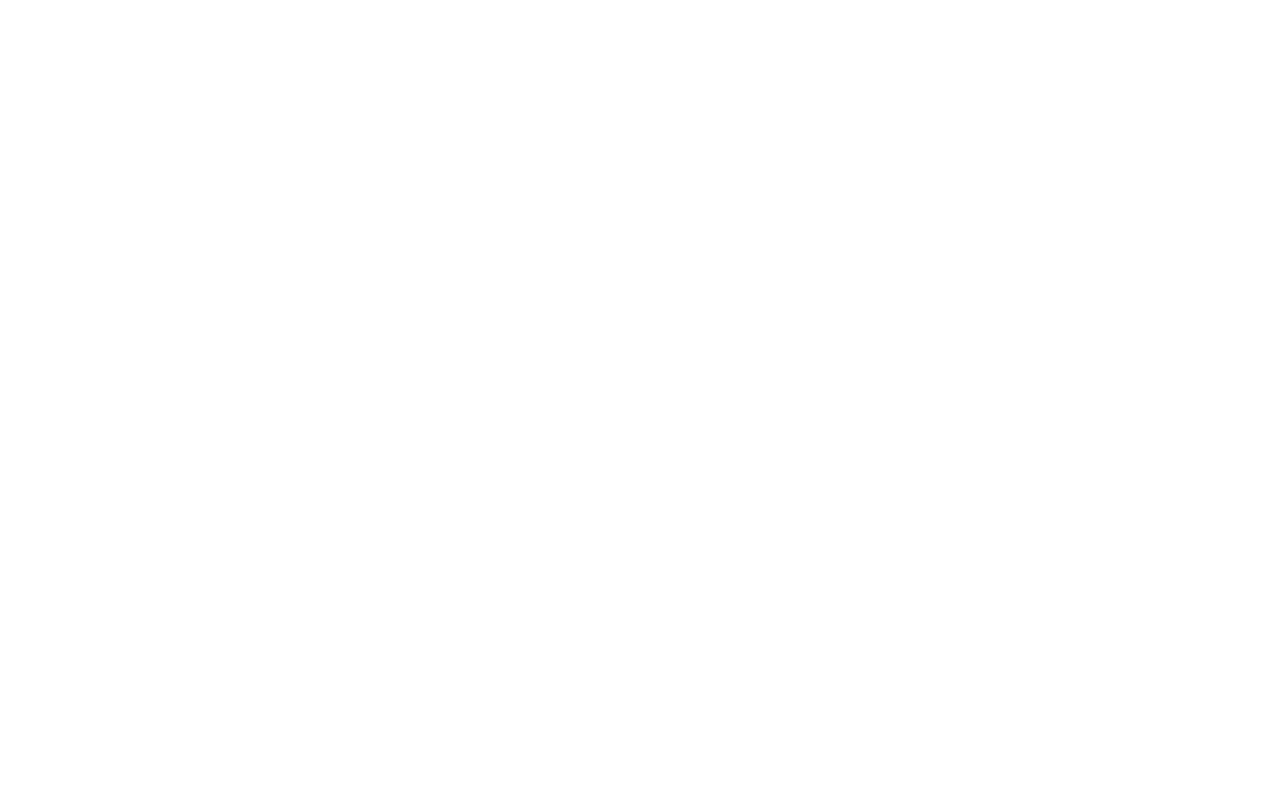
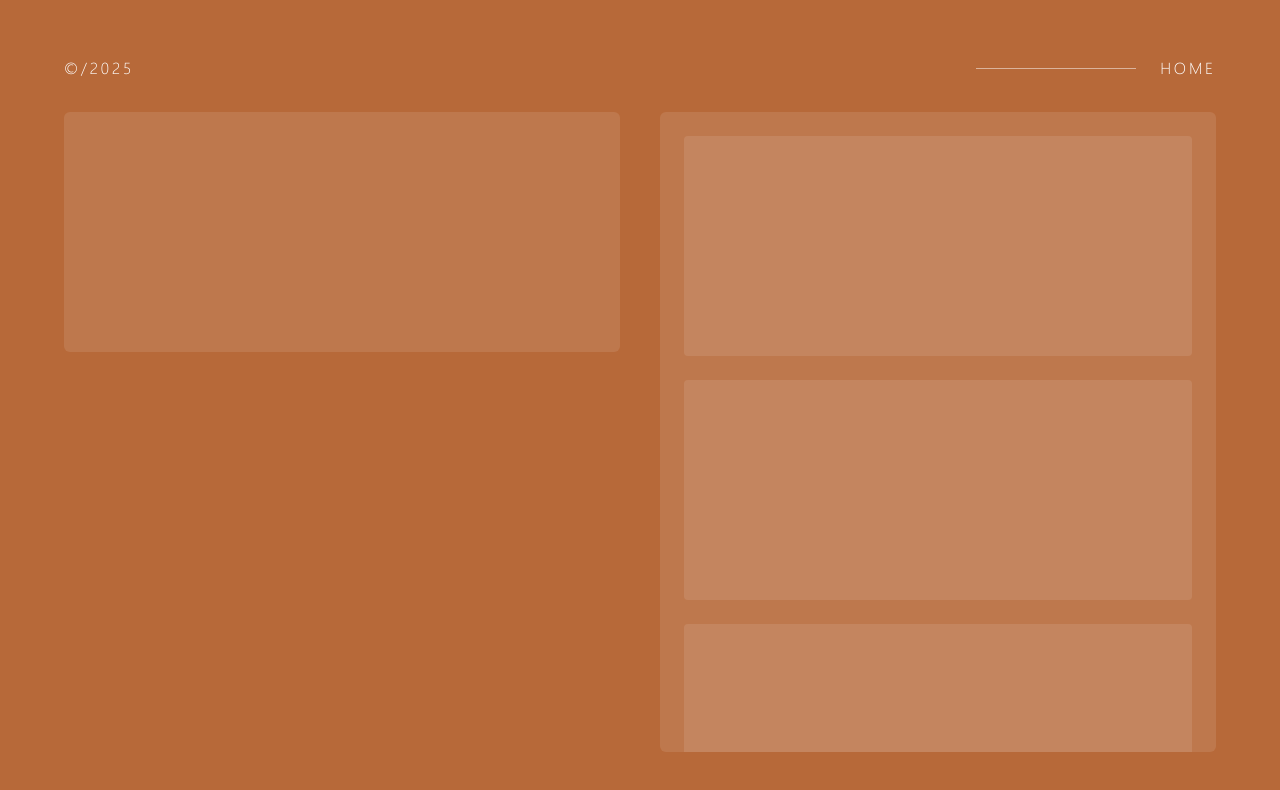
Before and after one commit to Rayane300402/website_portfolio, a React (Vite) app: page /design in a window 1280 px wide. Shown: the top 790 px of the page. Built offline with nearby package versions, Linux system fonts and the light colour scheme.

Commit message:
set up deseign and project layout

```diff
--- /dev/null
+++ b/src/components/TopBar.tsx
@@ -0,0 +1,32 @@
+import { Link } from "react-router-dom";
+
+type TopBarProps = {
+  year?: string;
+  homeHref?: string;
+  className?: string;
+};
+
+const TopBar = ({
+  year = "©/2025",
+  homeHref = "/",
+  className = "",
+}: TopBarProps) => {
+  return (
+    <div className={`w-full flex items-center ${className}`}>
+      <span className="hidden md:block text-white  tracking-[0.18em] flex-1 font-segoe-ui font-light">
+        {year}
+      </span>
+
+      <div className="w-40 mx-6 h-px bg-white/50 "></div>
+
+      <Link
+        to={homeHref}
+        className="text-white  tracking-[0.18em] cursor-pointer font-segoe-ui font-light"
+      >
+        HOME
+      </Link>
+    </div>
+  );
+};
+
+export default TopBar;
--- a/src/index.css
+++ b/src/index.css
@@ -112,6 +112,10 @@
 
   .scroll-hidden::-webkit-scrollbar {
     display: none; /* Chrome / Safari */
+  }
+
+  .main-setup{
+    @apply h-screen w-screen overflow-hidden bg-ember-75 flex flex-col
   }
 
   /* .nav-hover-btn {
--- a/src/pages/Design.tsx
+++ b/src/pages/Design.tsx
@@ -1,8 +1,55 @@
+import { useRef } from "react";
+import TopBar from "../components/TopBar";
 
 const Design = () => {
+  const rightScrollRef = useRef<HTMLDivElement | null>(null);
+
   return (
-   <main className="relative min-h-screen w-screen overflow-x-hidden "></main>
-  )
-}
+    <main
+      className="main-setup"
+      onWheel={(e) => {
+        const el = rightScrollRef.current;
+        if (!el) return;
 
-export default Design
+        // route the wheel delta to the right column
+        el.scrollTop += e.deltaY;
+
+        // stop the browser from trying to scroll the page
+        e.preventDefault();
+      }}
+    >
+      <div className="shrink-0 px-16 pt-14">
+        <TopBar className="mb-8" homeHref="/" />
+      </div>
+
+      <section className="flex-1 min-h-0 w-full grid grid-cols-1 md:grid-cols-2 gap-10 px-6 sm:px-10 md:px-12 lg:px-16 pb-12">
+        {/* LEFT  */}
+        <div className="min-h-0 flex items-start justify-center md:block">
+          <div className="w-full max-w-[720px] md:max-w-none">
+            <div className="h-[240px] w-full bg-white/10 rounded-md" />
+          </div>
+        </div>
+
+        {/* RIGHT */}
+        <div className="min-h-0 flex items-stretch justify-center md:block">
+          <div className="w-full max-w-[720px] md:max-w-none h-full min-h-0">
+            <div
+              ref={rightScrollRef}
+              className="h-full overflow-y-auto scroll-hidden bg-white/10 rounded-md"
+            >
+              <div className="p-6 space-y-6">
+                <div className="h-[220px] bg-white/10 rounded" />
+                <div className="h-[220px] bg-white/10 rounded" />
+                <div className="h-[220px] bg-white/10 rounded" />
+                <div className="h-[220px] bg-white/10 rounded" />
+                <div className="h-[220px] bg-white/10 rounded" />
+              </div>
+            </div>
+          </div>
+        </div>
+      </section>
+    </main>
+  );
+};
+
+export default Design;
--- a/src/pages/Intro.tsx
+++ b/src/pages/Intro.tsx
@@ -16,8 +16,8 @@
   const mobileNavRef = useRef<HTMLDivElement | null>(null); // NEW: mobile nav overlay
 
   const NAV_LINKS = [
-    { label: "WORK", href: "#work" },
-    { label: "DESIGN", href: "#design" },
+    { label: "PROJECT", href: "/projects" },
+    { label: "DESIGN", href: "/design" },
     { label: "ABOUT", href: "#about" },
     { label: "CONTACT", href: "/contact" }, // todo: fix it to work with right click
     { label: "CV", href: "/docs/softwareDev.pdf", download: true },
--- a/src/pages/Projects.tsx
+++ b/src/pages/Projects.tsx
@@ -1,9 +1,51 @@
-
+import { useRef } from "react";
+import TopBar from "../components/TopBar";
 
 const Projects = () => {
+    const rightScrollRef = useRef<HTMLDivElement | null>(null);
+
   return (
-   <main className="relative min-h-screen w-screen overflow-x-hidden "></main>
-  )
-}
+    <main
+      className="main-setup"
+      onWheel={(e) => {
+        const el = rightScrollRef.current;
+        if (!el) return;
+        el.scrollTop += e.deltaY;
+        e.preventDefault();
+      }}
+    >
+      <div className="shrink-0 px-16 pt-14">
+        <TopBar className="mb-8" homeHref="/" />
+      </div>
 
-export default Projects
+      <section className="flex-1 min-h-0 w-full grid grid-cols-1 md:grid-cols-2 gap-10 px-6 sm:px-10 md:px-12 lg:px-16 pb-12">
+        {/* LEFT  */}
+        <div className="min-h-0 flex items-start justify-center md:block">
+          <div className="w-full max-w-[720px] md:max-w-none">
+            <div className="h-[240px] w-full bg-white/10 rounded-md" />
+          </div>
+        </div>
+
+        {/* RIGHT*/}
+        <div className="min-h-0 flex items-stretch justify-center md:block">
+          <div className="w-full max-w-[720px] md:max-w-none h-full min-h-0">
+            <div
+              ref={rightScrollRef}
+              className="h-full overflow-y-auto scroll-hidden bg-white/10 rounded-md"
+            >
+              <div className="p-6 space-y-6">
+                <div className="h-[220px] bg-white/10 rounded" />
+                <div className="h-[220px] bg-white/10 rounded" />
+                <div className="h-[220px] bg-white/10 rounded" />
+                <div className="h-[220px] bg-white/10 rounded" />
+                <div className="h-[220px] bg-white/10 rounded" />
+              </div>
+            </div>
+          </div>
+        </div>
+      </section>
+    </main>
+  );
+};
+
+export default Projects;
```
